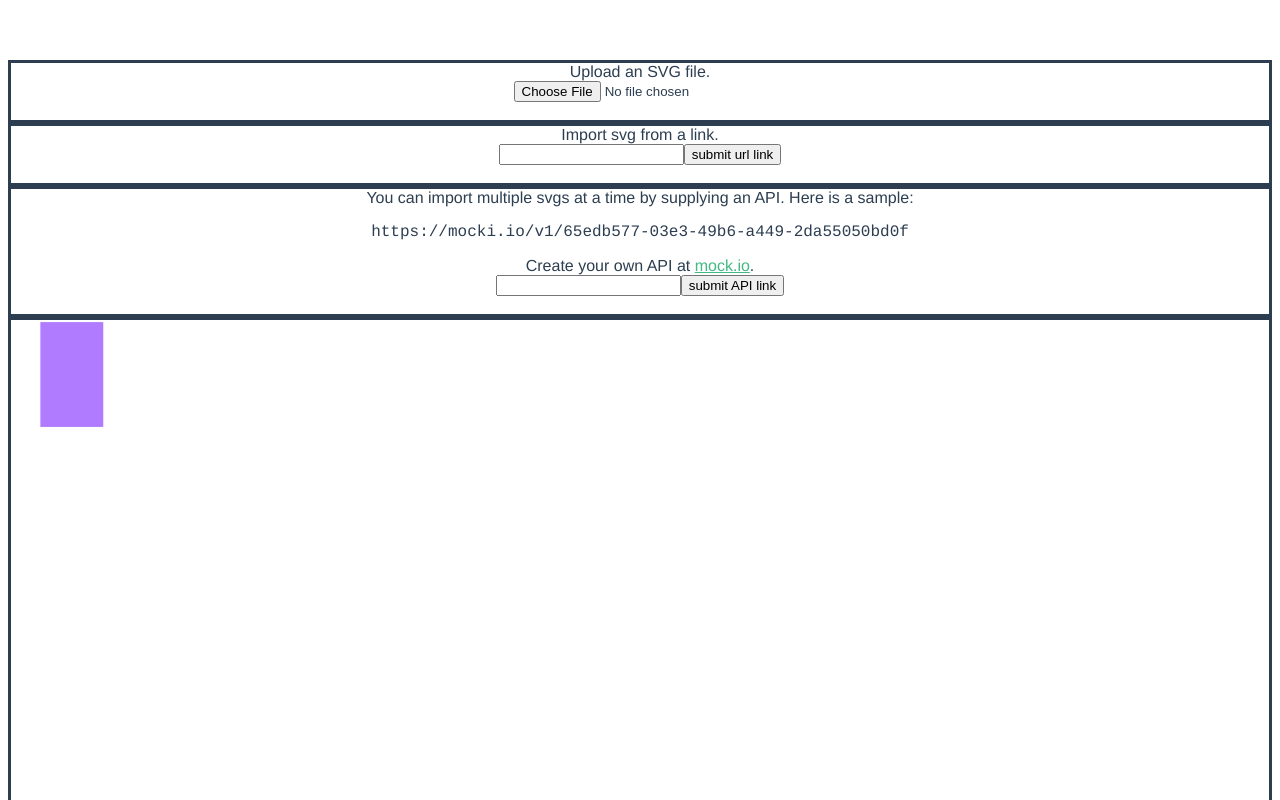
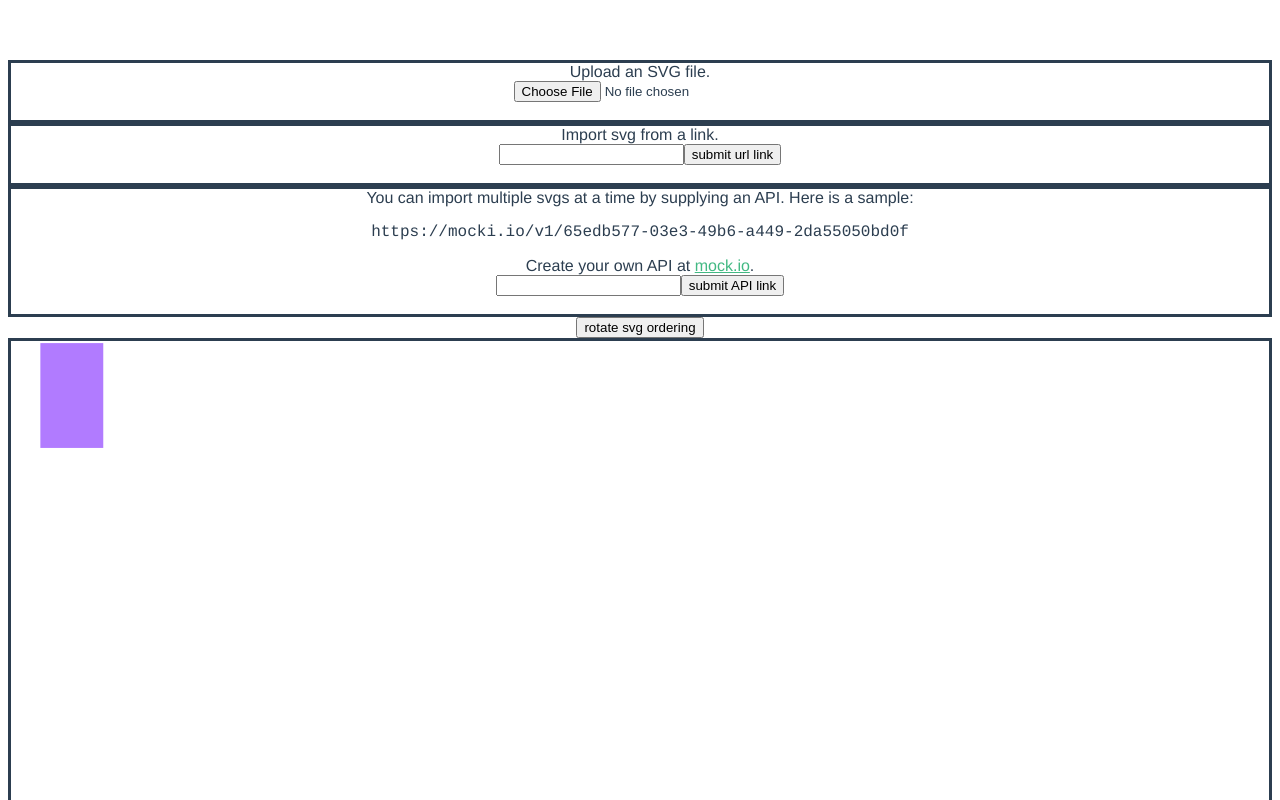
Before and after one commit to mikejia1/demo, a Vue app in the folder vedit_webapp/vedit_webapp/: page / in a window 1280 px wide. Shown: the top 800 px of the page. Built offline with nearby package versions, Linux system fonts and the light colour scheme.

Commit message:
Add layer rotation

```diff
--- a/vedit_webapp/vedit_webapp/src/components/SvgCanvas.vue
+++ b/vedit_webapp/vedit_webapp/src/components/SvgCanvas.vue
@@ -23,6 +23,7 @@
             <input type="button" value="submit API link" v-on:click="fetchAPI()" />
             <div><br /></div>
         </div>
+        <input type="button" value="rotate svg ordering" v-on:click="rotateOrder()" />
     </div>
     <!--does this canvas need to be an svg? -->
     <div style="border-style:solid">
@@ -80,6 +81,11 @@
                         })
                     });
 
+            },
+
+            rotateOrder() {
+                var temp = this.svgFiles.pop();
+                this.svgFiles.unshift(temp);
             },
 
             makeDraggable(evt) {
```
